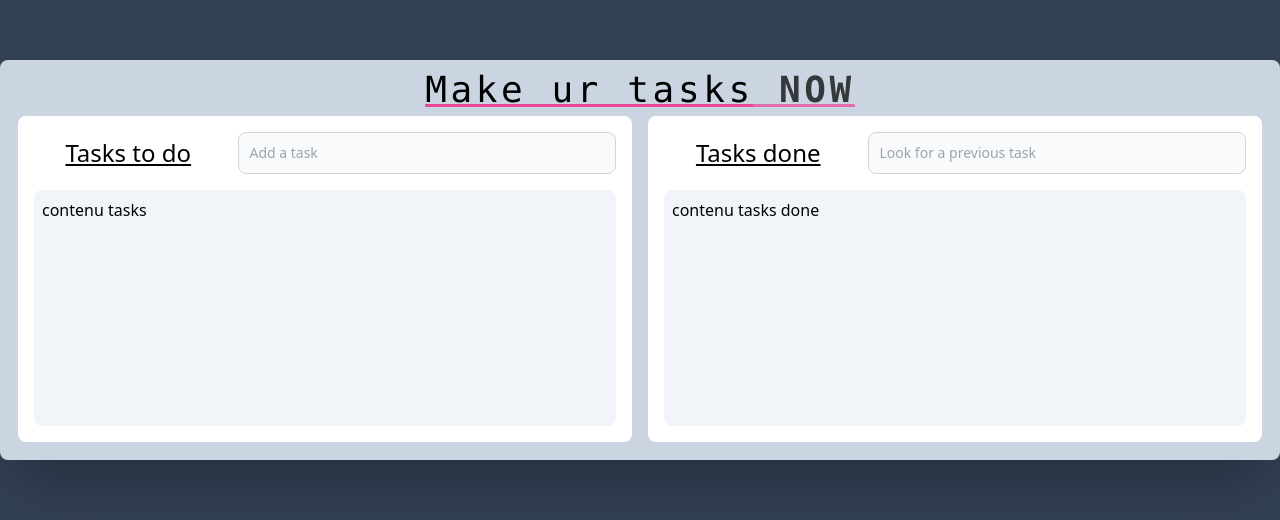
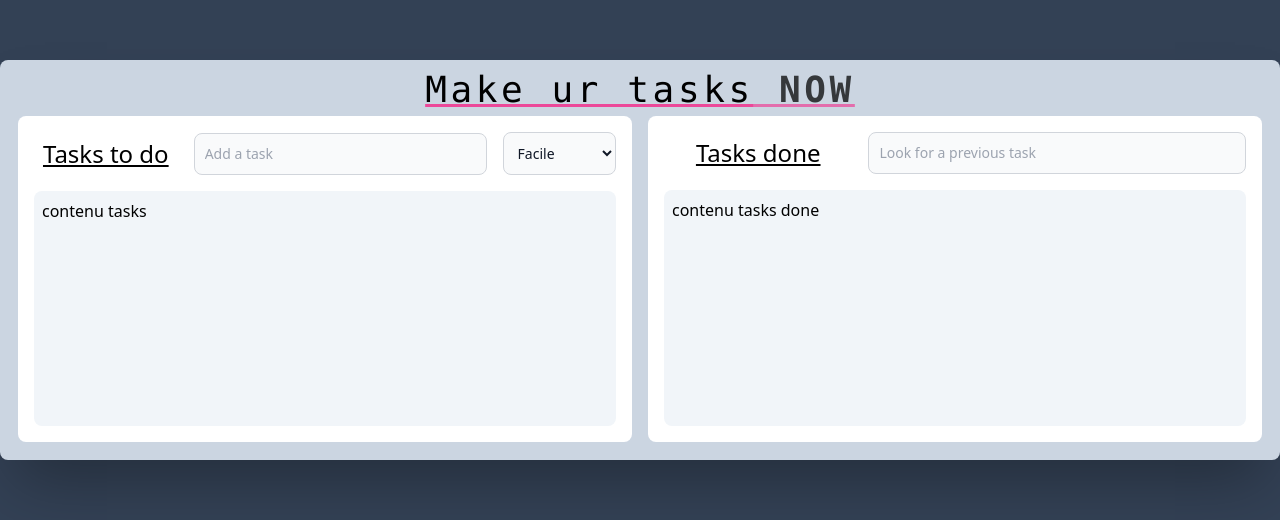
Before and after one commit to keurbi/react-ts-tailwind-todolist, a React (Create React App) app: page / in a window 1280 px wide. Shown: the part 140-660 px from the top of the page. Built offline with nearby package versions, Linux system fonts and the light colour scheme.

Commit message:
ajout select

```diff
--- a/src/components/Tasks/Tasks.tsx
+++ b/src/components/Tasks/Tasks.tsx
@@ -1,6 +1,6 @@
 import React, { FC } from 'react';
 
-interface Tasktodo {
+interface TasktodoInterface {
   title : string;
   index : number ;
   difficulty : number;
@@ -20,6 +20,28 @@ const Tasks: FC<TasksProps> = () => {
           name="task"
           id="task"
         />
+        <select
+          className='
+            w-3/12
+            bg-gray-50
+            border
+            border-gray-300
+            text-gray-900
+            text-sm
+            rounded-lg
+            focus:ring-blue-500
+            focus:border-blue-500
+            block
+            p-2.5
+            dark:bg-gray-700
+            dark:border-gray-600
+            dark:text-white
+            dark:focus:ring-blue-500
+            dark:focus:border-blue-500'>
+          <option value="1">Facile</option>
+          <option value="2">Moyen</option>
+          <option value="3">Difficile</option>
+        </select>
       </div>
       <div className='h-[85%] mt-4 bg-slate-100 rounded-lg p-2'>
         contenu tasks
```
